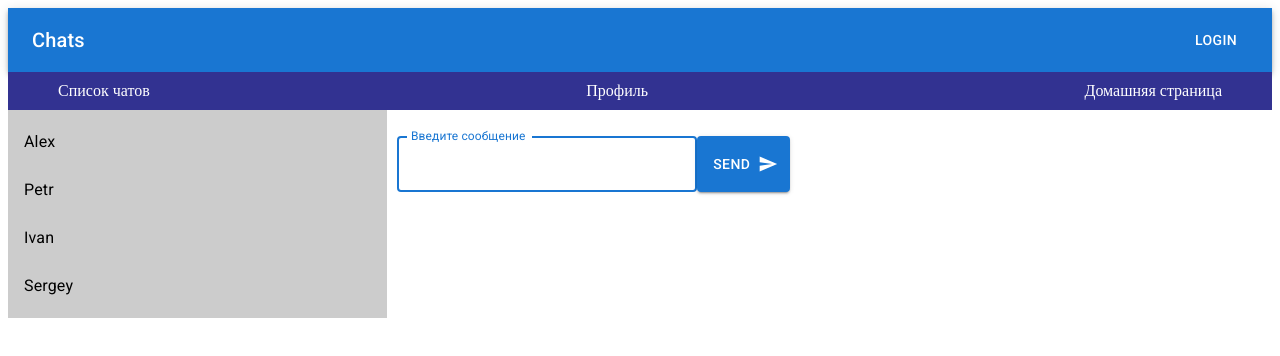
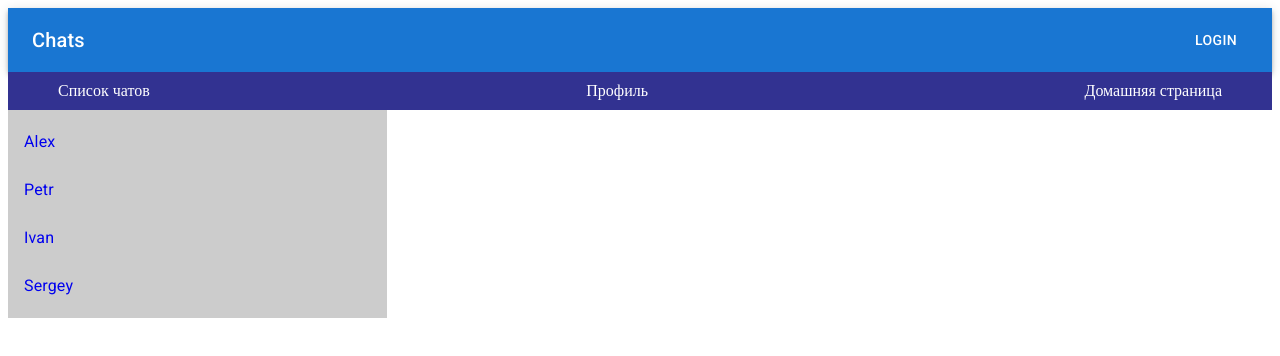
Before and after one commit to IgorrrIwanow/ReactJS, a React (Create React App) app: page /chats in a window 1280 px wide. Shown: the top 356 px of the page. Built offline with nearby package versions, Linux system fonts and the light colour scheme.

Commit message:
did 4 homeWork

```diff
--- a/src/App.js
+++ b/src/App.js
@@ -26,8 +26,6 @@ function App() {
         </Route>
         <Redirect to="/chats"/>
       </Switch>
-
-
     </div>
   );
 }
--- a/src/components/Chat.jsx
+++ b/src/components/Chat.jsx
@@ -1,8 +1,9 @@
 import { ListItem, ListItemText } from '@mui/material';
+import { Link } from 'react-router-dom';
 
-export const Chat = ({ name }) => {
+export const Chat = ({ name, id }) => {
     return (
-        <ListItem>
+        <ListItem component={Link} to={`/chats/${id}`}>
             <ListItemText>{name}</ListItemText>
         </ListItem>
     )
--- a/src/components/ChatContainer.jsx
+++ b/src/components/ChatContainer.jsx
@@ -1,16 +1,23 @@
 import React from "react";
 import ChatList from "./ChatList";
 import MessageListContainer from './MessageListContainer';
+import { Switch, Route } from 'react-router-dom';
 
 const ChatContainer = ({messageList,sendMessage}) => {
     return (
         <div className="container">
             <ChatList list={[{ name: "Alex", id: "1" },
-            { name: "Petr", id: "2" },
-            { name: "Ivan", id: "3" },
-            { name: "Sergey", id: "4" }
-            ]} />
-            <MessageListContainer messageList={messageList} sendMessage={sendMessage} />
+                             { name: "Petr", id: "2" },
+                             { name: "Ivan", id: "3" },
+                             { name: "Sergey", id: "4"}
+                            ]}
+            />
+            <Switch>
+                <Route path="/chats/:chatId">
+                    <MessageListContainer messageList={messageList} sendMessage={sendMessage} />
+                </Route>
+            </Switch>
+
         </div>
     )
 }
```
